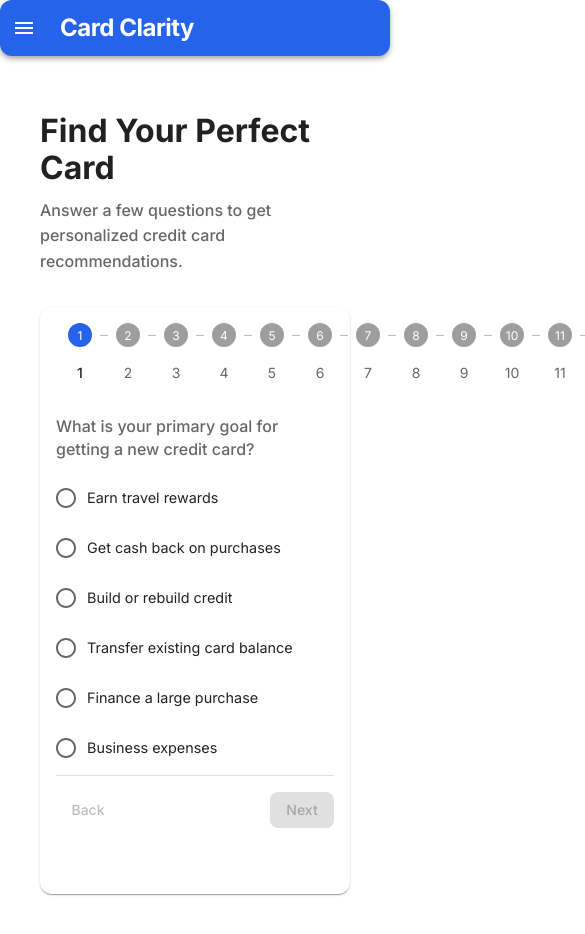
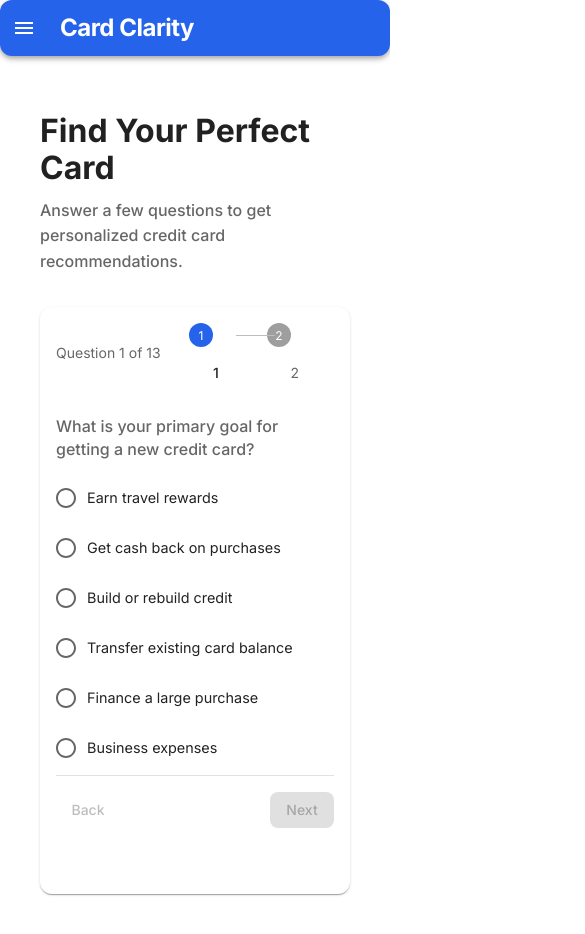
Before and after one commit to nickjackson801/card-clarity, a React (Vite) app: page /quiz in a window 390 px wide. Shown: the top 934 px of the page, 585 px wide, since content can reach past the window. Built offline with nearby package versions, Linux system fonts and the light colour scheme.

Commit message:
Improve mobile stepper layout with dynamic step visibility

```diff
--- a/src/pages/Quiz.tsx
+++ b/src/pages/Quiz.tsx
@@ -396,10 +396,19 @@ const Quiz = () => {
 
         {!showResults ? (
           <Paper sx={{ p: { xs: 2, md: 4 }, mt: 4 }}>
+            <Box sx={{
+              display: 'flex',
+              alignItems: 'center',
+              mb: 4,
+              justifyContent: { xs: 'center', md: 'flex-start' }
+            }}>
+              <Typography variant="body2" color="text.secondary" sx={{ mr: 2 }}>
+                Question {activeStep + 1} of {questions.length}
+              </Typography>
               <Stepper
                 activeStep={activeStep}
                 sx={{
-                mb: 4,
+                  flex: 1,
                   '& .MuiStep-root': {
                     minWidth: { xs: 'auto', md: '100px' },
                     '& .MuiStepLabel-root': {
@@ -409,15 +418,22 @@ const Quiz = () => {
                 }}
                 alternativeLabel
               >
-              {questions.map((_, index) => (
-                <Step key={index}>
+                {questions.map((_, index) => {
+                  // On mobile, only show current step and adjacent steps
+                  const isVisible = window.innerWidth < 900 ?
+                    Math.abs(index - activeStep) <= 1 : true;
+
+                  return (
+                    <Step key={index} sx={{ display: isVisible ? 'block' : 'none' }}>
                       <StepLabel sx={{ display: { xs: 'none', md: 'block' } }}></StepLabel>
                       <StepLabel sx={{ display: { xs: 'block', md: 'none' } }}>
                         {index + 1}
                       </StepLabel>
                     </Step>
-              ))}
+                  );
+                })}
               </Stepper>
+            </Box>
 
             <Box sx={{ mt: 4 }}>
               {renderQuestion(questions[activeStep])}
@@ -431,7 +447,8 @@ const Quiz = () => {
                 bgcolor: 'background.paper',
                 py: 2,
                 borderTop: '1px solid',
-                borderColor: 'divider'
+                borderColor: 'divider',
+                zIndex: 1
               }}>
                 <Button
                   disabled={activeStep === 0}
```
Lines whose indentation alone changed are shown as unchanged.
